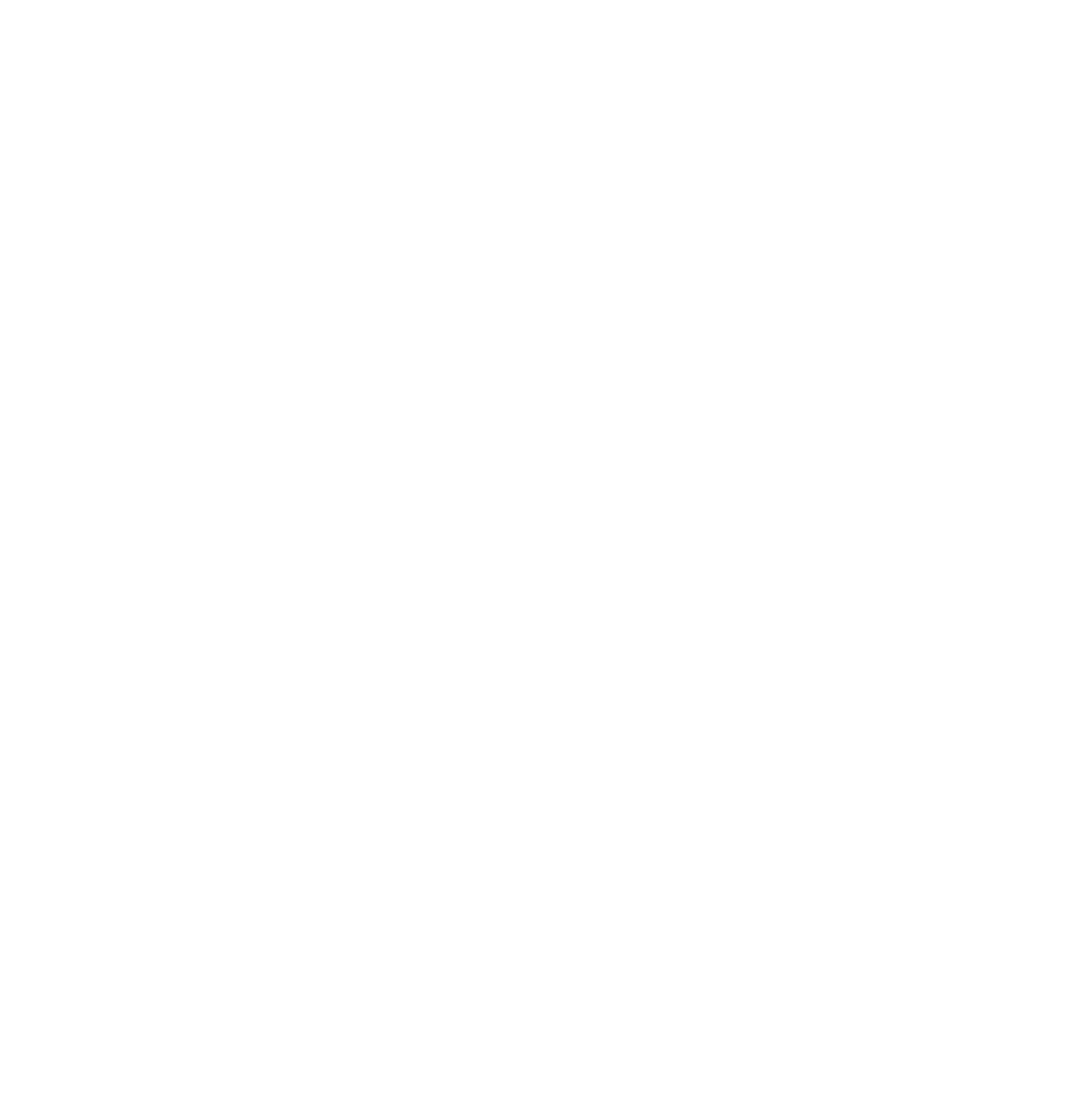
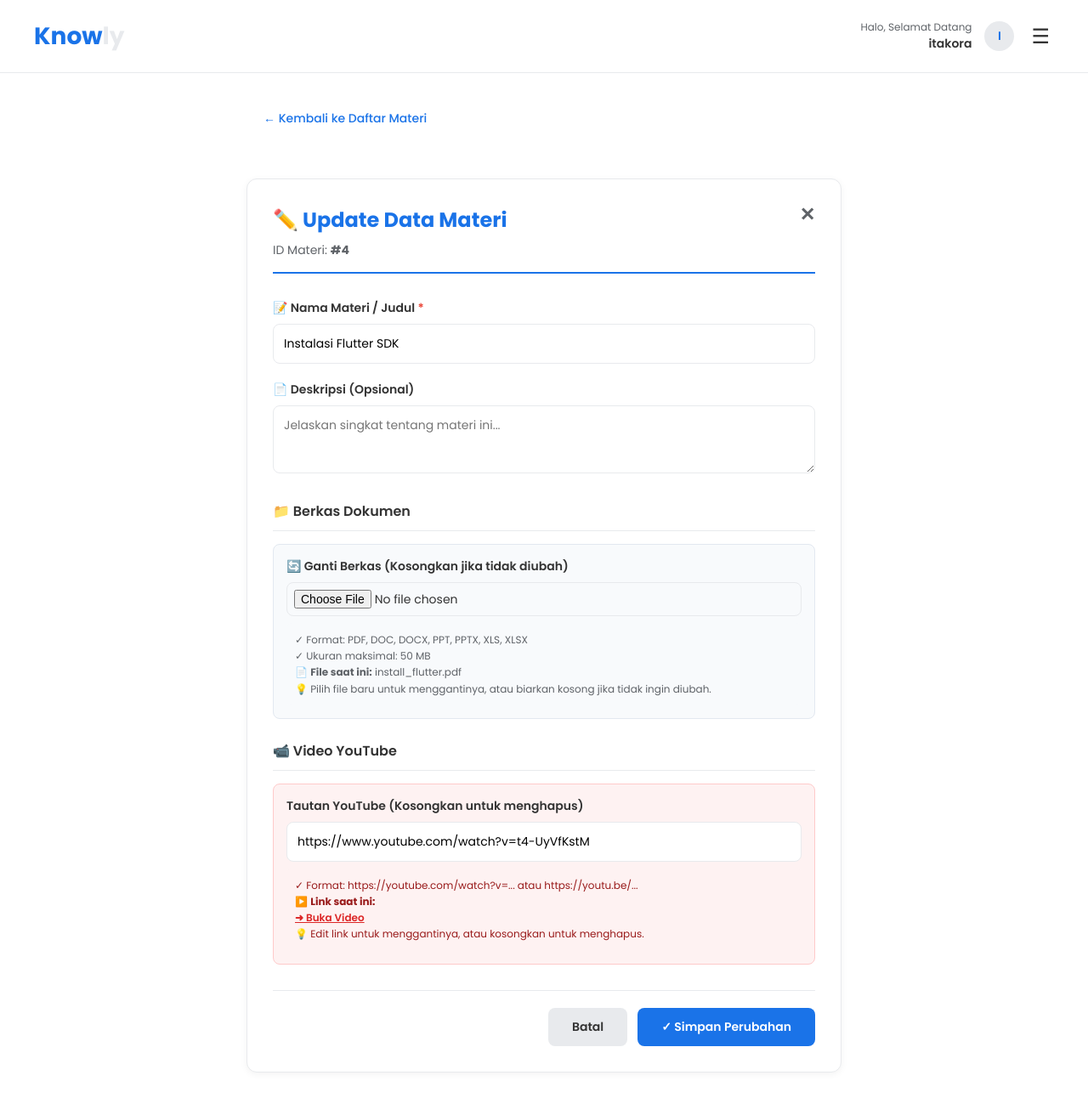
Before and after one commit to ZibbaCats/knowly-elearning, a PHP site: page /teacher/admin_edit.php?id=4 in a window 1280 px wide. Before the commit the page is empty. Shown: the whole page at 85% size. Before the commit the page ends 800 px from the top, so only its background shows below. Run offline with PHP 8.4, Linux system fonts and the light colour scheme; a user stored in the database is signed in; data comes from the database, SQL or seed files in the repository.

Commit message:
Add material management features - upload, edit, delete with admin panel

```diff
--- a/Knowly/teacher/admin_edit.php
+++ b/Knowly/teacher/admin_edit.php
@@ -0,0 +1,258 @@
+<?php
+require_once '../config/db.php';
+include '../includes/header_teacher.php';
+
+if (!isset($_SESSION['role']) || $_SESSION['role'] !== 'admin') {
+    echo "<script>alert('Akses Ditolak!'); window.location='../student/student_list_class.php';</script>";
+    exit;
+}
+
+$id = isset($_GET['id']) ? intval($_GET['id']) : 0;
+
+if ($id == 0) {
+    echo "<script>alert('ID materi tidak valid!'); window.location='teacher_list_class.php';</script>";
+    exit;
+}
+
+$sql = "SELECT * FROM materials WHERE id_material = ?";
+$stmt = $conn->prepare($sql);
+
+if ($stmt) {
+    $stmt->bind_param("i", $id);
+    $stmt->execute();
+    $result = $stmt->get_result();
+    $data = $result->fetch_assoc();
+}
+
+if(!$data) {
+    echo "<script>alert('Data materi tidak ditemukan!'); window.location='teacher_list_class.php';</script>";
+    exit;
+}
+?>
+
+<style>
+    .form-container {
+        max-width: 700px;
+        margin: 40px auto 50px auto;
+        background: #ffffff;
+        border: 1px solid #E8EAED;
+        border-radius: 12px;
+        padding: 30px;
+        position: relative;
+        box-shadow: 0 2px 8px rgba(0,0,0,0.05);
+    }
+    .btn-close-x {
+        position: absolute;
+        top: 25px;
+        right: 30px;
+        text-decoration: none;
+        color: #5f6368;
+        font-size: 22px;
+        font-weight: bold;
+        cursor: pointer;
+    }
+    .btn-close-x:hover {
+        color: #333;
+    }
+    .form-header {
+        margin-bottom: 30px;
+        border-bottom: 2px solid #1A73E8;
+        padding-bottom: 15px;
+    }
+    .form-container h2 {
+        font-size: 24px;
+        color: #1A73E8;
+        margin: 0;
+    }
+    .form-header p {
+        font-size: 14px;
+        color: #5f6368;
+        margin: 8px 0 0 0;
+    }
+    .form-group {
+        margin-bottom: 20px;
+    }
+    .form-group label {
+        display: block;
+        font-size: 14px;
+        font-weight: 600;
+        margin-bottom: 8px;
+        color: #333;
+    }
+    .form-group input[type="text"],
+    .form-group input[type="file"],
+    .form-group textarea,
+    .form-group select {
+        width: 100%;
+        padding: 12px;
+        border: 1px solid #E8EAED;
+        border-radius: 8px;
+        font-size: 14px;
+        outline: none;
+        font-family: 'Poppins', sans-serif;
+    }
+    .form-group input[type="file"] {
+        padding: 8px;
+    }
+    .form-group input:focus,
+    .form-group textarea:focus {
+        border-color: #1A73E8;
+        box-shadow: 0 0 0 3px rgba(26, 115, 232, 0.1);
+    }
+    .form-group textarea {
+        resize: vertical;
+        min-height: 80px;
+    }
+    .footer-buttons {
+        display: flex;
+        justify-content: flex-end;
+        gap: 12px;
+        margin-top: 30px;
+        padding-top: 20px;
+        border-top: 1px solid #E8EAED;
+    }
+    .btn-submit {
+        background-color: #1A73E8;
+        color: white;
+        border: none;
+        padding: 12px 28px;
+        border-radius: 8px;
+        cursor: pointer;
+        font-weight: 600;
+        font-size: 14px;
+        transition: 0.2s;
+    }
+    .btn-submit:hover {
+        background-color: #1666d4;
+        box-shadow: 0 2px 8px rgba(26, 115, 232, 0.3);
+    }
+    .btn-batal {
+        background-color: #E8EAED;
+        color: #333;
+        text-decoration: none;
+        padding: 12px 28px;
+        border-radius: 8px;
+        font-weight: 600;
+        font-size: 14px;
+        text-align: center;
+        transition: 0.2s;
+        border: none;
+        cursor: pointer;
+    }
+    .btn-batal:hover {
+        background-color: #dadce0;
+    }
+    .back-link {
+        display: inline-block;
+        margin-bottom: 20px;
+        color: #1A73E8;
+        text-decoration: none;
+        font-weight: 500;
+        font-size: 14px;
+    }
+    .back-link:hover {
+        text-decoration: underline;
+    }
+    .section-title {
+        font-size: 16px;
+        font-weight: 600;
+        color: #333;
+        margin-top: 25px;
+        margin-bottom: 15px;
+        padding-bottom: 10px;
+        border-bottom: 1px solid #E8EAED;
+    }
+    .file-info {
+        font-size: 12px;
+        color: #5f6368;
+        margin-top: 8px;
+        padding: 10px;
+        background: #F8FAFC;
+        border-radius: 6px;
+        line-height: 1.6;
+    }
+    .file-info-youtube {
+        font-size: 12px;
+        margin-top: 8px;
+        padding: 10px;
+        background: #FEF2F2;
+        border-radius: 6px;
+        color: #991B1B;
+        line-height: 1.6;
+    }
+</style>
+
+<div style="max-width:700px; margin: 40px auto 0 auto; padding:0 20px;">
+    <a href="teacher_list_materi.php?id=<?php echo $data['id_class']; ?>" class="back-link">← Kembali ke Daftar Materi</a>
+</div>
+
+<div class="form-container">
+    <a onclick="history.back()" class="btn-close-x" style="cursor: pointer;">✕</a>
+
+    <div class="form-header">
+        <h2>✏️ Update Data Materi</h2>
+        <p>ID Materi: <strong>#<?php echo $data['id_material']; ?></strong></p>
+    </div>
+
+    <?php
+    $file_name   = $data['file_name'] ?? '';
+    $youtube_url = $data['youtube_url'] ?? '';
+    ?>
+
+    <form action="proses_materi.php?aksi=update" method="POST" enctype="multipart/form-data">
+        <input type="hidden" name="id_materi" value="<?php echo $data['id_material']; ?>">
+        <input type="hidden" name="kode_modul" value="<?php echo $data['id_class']; ?>">
+
+        <div class="form-group">
+            <label for="judul">📝 Nama Materi / Judul <span style="color: #EA4335;">*</span></label>
+            <input type="text" id="judul" name="judul" value="<?php echo htmlspecialchars($data['tittle_material']); ?>" required>
+        </div>
+
+        <div class="form-group">
+            <label for="deskripsi">📄 Deskripsi (Opsional)</label>
+            <textarea id="deskripsi" name="deskripsi" placeholder="Jelaskan singkat tentang materi ini..."><?php echo htmlspecialchars($data['deskripsi'] ?? ''); ?></textarea>
+        </div>
+
+        <div class="section-title">📁 Berkas Dokumen</div>
+
+        <div class="form-group" style="background: #F8FAFC; padding: 15px; border-radius: 8px; border: 1px solid #E2E8F0;">
+            <label for="file_materi">🔄 Ganti Berkas (Kosongkan jika tidak diubah)</label>
+            <input type="file" id="file_materi" name="file_materi" accept=".pdf,.doc,.docx,.ppt,.pptx,.xls,.xlsx">
+            <div class="file-info">
+                ✓ Format: PDF, DOC, DOCX, PPT, PPTX, XLS, XLSX<br>
+                ✓ Ukuran maksimal: 50 MB<br>
+                <?php if(!empty($file_name)): ?>
+                    📄 <strong>File saat ini:</strong> <?php echo htmlspecialchars($file_name); ?><br>
+                    💡 Pilih file baru untuk menggantinya, atau biarkan kosong jika tidak ingin diubah.
+                <?php else: ?>
+                    ℹ️ Belum ada file yang diupload
+                <?php endif; ?>
+            </div>
+        </div>
+
+        <div class="section-title">📹 Video YouTube</div>
+
+        <div class="form-group" style="background: #FEF2F2; padding: 15px; border-radius: 8px; border: 1px solid #FECACA;">
+            <label for="youtube_url">Tautan YouTube (Kosongkan untuk menghapus)</label>
+            <input type="text" id="youtube_url" name="youtube_url" value="<?php echo htmlspecialchars($youtube_url); ?>" placeholder="https://youtube.com/watch?v=... atau https://youtu.be/...">
+            <div class="file-info-youtube">
+                ✓ Format: https://youtube.com/watch?v=... atau https://youtu.be/...<br>
+                <?php if(!empty($youtube_url)): ?>
+                    ▶️ <strong>Link saat ini:</strong><br>
+                    <a href="<?php echo htmlspecialchars($youtube_url); ?>" target="_blank" style="color: #DC2626; text-decoration: underline; font-weight: 600;">➜ Buka Video</a><br>
+                    💡 Edit link untuk menggantinya, atau kosongkan untuk menghapus.
+                <?php else: ?>
+                    ℹ️ Belum ada video YouTube yang diupload
+                <?php endif; ?>
+            </div>
+        </div>
+
+        <div class="footer-buttons">
+            <button type="button" class="btn-batal" onclick="history.back()">Batal</button>
+            <button type="submit" class="btn-submit">✓ Simpan Perubahan</button>
+        </div>
+    </form>
+</div>
+
+</body>
+</html>
--- a/Knowly/teacher/teacher_list_materi.php
+++ b/Knowly/teacher/teacher_list_materi.php
@@ -63,6 +63,7 @@ $result = $stmt->get_result();
                 ?>
                 <div class="shape-materi" style="border: 1px solid #E8EAED; padding: 25px; border-radius: 12px; background: white; box-shadow: 0 2px 5px rgba(0,0,0,0.05);">
                     <h3 style="color: #333; margin-bottom: 5px;"><?php echo htmlspecialchars($row['tittle_material']); ?></h3>
+
 
                     <div style="display: flex; justify-content: space-between; align-items: center; flex-wrap: wrap; gap: 10px;">
 
```
Also changed, not shown: Knowly/teacher/admin_upload.php (line endings or trailing spaces), Knowly/teacher/proses_materi.php (line endings or trailing spaces).
